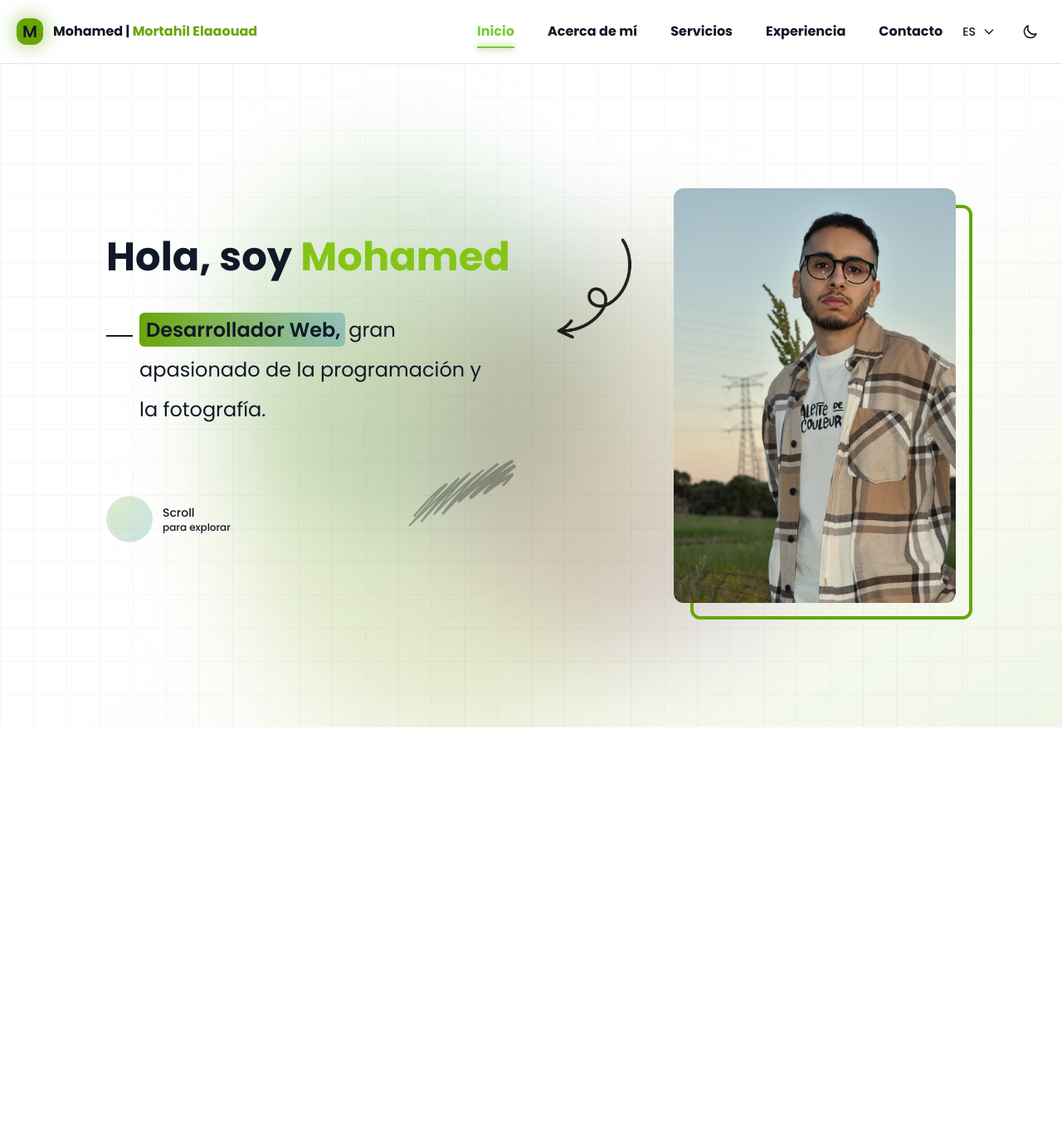
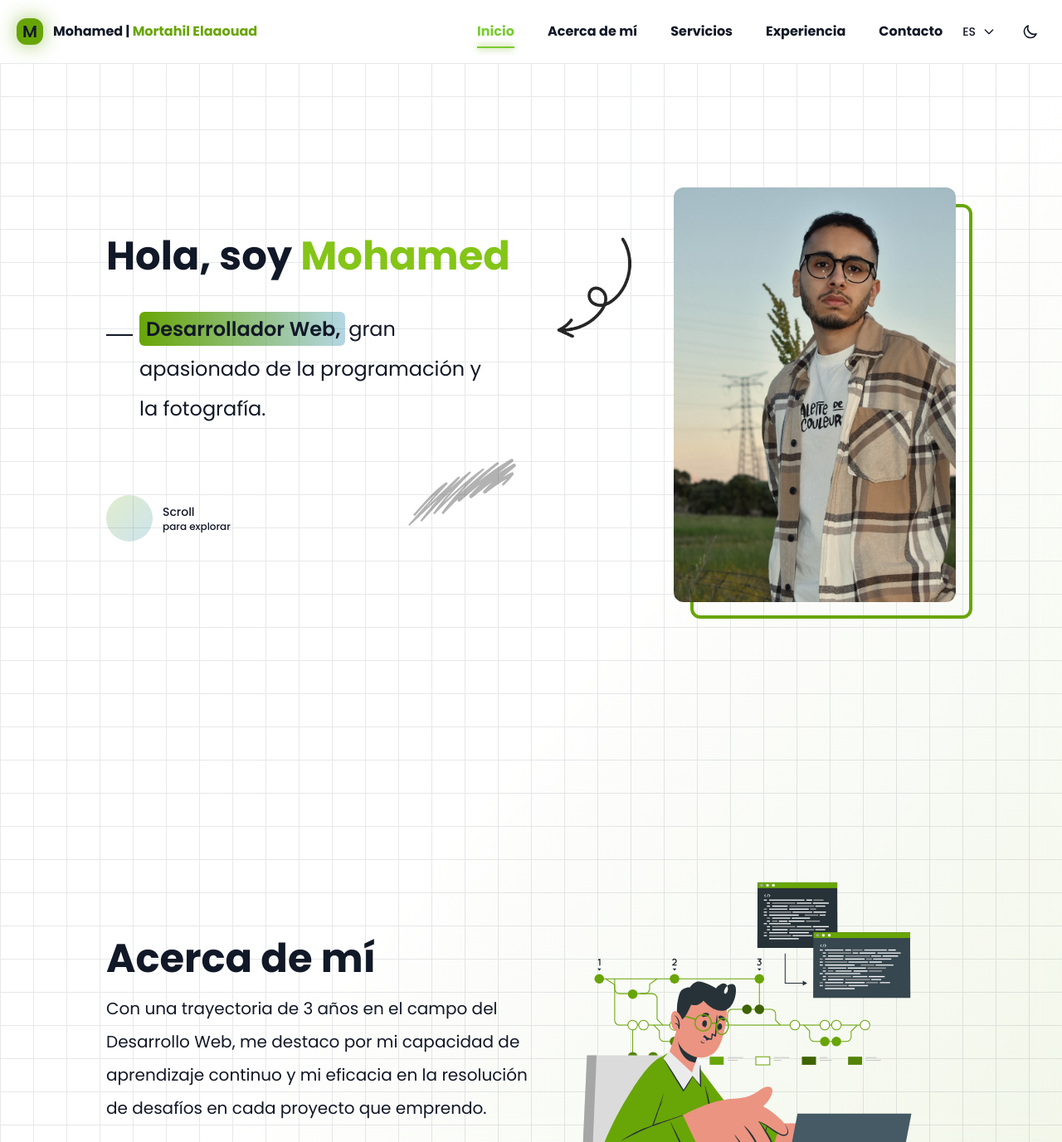
Before and after one commit to webdevmohamed/portfolio, a Vue app: page / in a window 1280 px wide. Shown: the top 1377 px of the page at 83% size. Before the commit the page ends 877 px from the top, so only its background shows below. Built offline with nearby package versions, Linux system fonts and the light colour scheme.

Commit message:
Add new About component, integrate grid pattern in App component.

```diff
--- a/src/App.vue
+++ b/src/App.vue
@@ -1,11 +1,32 @@
 <template>
-  <Header />
-  <Home />
+  <div id="app">
+    <div class="min-h-screen overflow-hidden">
+      <Header />
+      <div class="relative">
+
+        <!-- Animated background -->
+        <div class="absolute inset-0 -z-10">
+          <!-- Base gradient -->
+          <div
+            class="absolute inset-0 bg-gradient-to-br from-background via-background to-primary/10 dark:to-primary/5">
+          </div>
+
+          <!-- Background blur pattern -->
+          <div class="absolute inset-0 bg-grid-pattern bg-grid opacity-[0.1] dark:opacity-[0.02] backdrop-blur-md">
+          </div>
+        </div>
+
+        <Home />
+        <About />
+      </div>
+    </div>
+  </div>
 </template>
 
 <script setup>
 import Header from './components/Header.vue'
 import Home from './components/Home.vue'
+import About from './components/About.vue'
 </script>
 
 <style scoped></style>
--- a/src/components/About.vue
+++ b/src/components/About.vue
@@ -0,0 +1,31 @@
+<template>
+    <div class="relative min-h-screen overflow-hidden">
+        <!-- Content -->
+        <div class="container mx-auto max-w-screen-lg relative flex items-center justify-between min-h-screen">
+            <div class="w-1/2">
+                <h1 class="text-5xl font-bold bg-clip-text text-foreground">
+                    Acerca de mí
+                </h1>
+                <p class="text-xl text-foreground leading-loose mt-4">
+                    Con una trayectoria de 3 años en el campo del Desarrollo Web, me destaco por mi capacidad de
+                    aprendizaje continuo y mi eficacia en la resolución de desafíos en cada proyecto que emprendo.
+                </p>
+                <div class="flex gap-4 mt-6">
+                    <a href="/path/to/cv.pdf"
+                        class="px-6 py-2 bg-primary text-white rounded-md hover:bg-primary-light transition duration-300 transform hover:scale-105">Descargar
+                        CV</a>
+                    <a href="mailto:your-email@example.com"
+                        class="px-4 py-2 bg-accent-blue text-white rounded-md hover:bg-accent-blue/80 transition duration-300 transform hover:scale-105">Contáctame</a>
+                    <a href="https://github.com/your-github" target="_blank"
+                        class="px-8 py-2 bg-gradient-to-r from-primary to-accent-orange text-white rounded-md hover:from-primary-light hover:to-accent-orange/80 transition duration-300 transform hover:scale-105">GitHub</a>
+                </div>
+            </div>
+            <img src="@/assets/about-3.svg" alt="About" class="w-1/2 h-auto" />
+        </div>
+    </div>
+</template>
+
+<script setup>
+</script>
+
+<style scoped></style>
--- a/src/components/Header.vue
+++ b/src/components/Header.vue
@@ -1,5 +1,5 @@
 <template>
-  <header class="p-5 bg-background border-b border-border">
+  <header class="p-5 bg-background">
     <div class="mx-auto container flex items-center justify-between">
       <div class="flex items-center gap-3 group cursor-pointer">
         <div class="relative w-8 h-8 bg-primary rounded-xl flex items-center justify-center">
--- a/src/components/Home.vue
+++ b/src/components/Home.vue
@@ -1,33 +1,8 @@
 <template>
-    <div class="relative min-h-screen overflow-hidden">
-        <!-- Animated background -->
-        <div class="absolute inset-0 -z-10">
-            <!-- Base gradient -->
-            <div
-                class="absolute inset-0 bg-gradient-to-br from-background via-background to-primary/10 dark:to-primary/5">
-            </div>
-
-            <!-- Decorative circles -->
-            <div class="absolute top-20 left-[20%] w-[500px] h-[500px] rounded-full blur-3xl animate-blob
-                bg-gradient-to-br from-primary/20 to-accent-blue/20 dark:from-primary/5 dark:to-accent-blue/5">
-            </div>
-            <div class="absolute bottom-20 right-[20%] w-[500px] h-[500px] rounded-full blur-3xl animate-blob animation-delay-2000
-                bg-gradient-to-tr from-accent-purple/20 to-primary/20 dark:from-accent-purple/5 dark:to-primary/5">
-            </div>
-            <div class="absolute top-[40%] right-[40%] w-[500px] h-[500px] rounded-full blur-3xl animate-blob animation-delay-4000
-                bg-gradient-to-bl from-accent-orange/20 to-primary/20 dark:from-accent-orange/5 dark:to-primary/5">
-            </div>
-
-            <!-- Grid pattern -->
-            <div class="absolute inset-0 bg-grid-pattern opacity-[0.03] dark:opacity-[0.02]"></div>
-        </div>
-
-        <!-- Content -->
-        <div class="container mx-auto max-w-screen-lg relative">
-            <div class="flex items-center justify-between gap-5 min-h-screen">
-                <HomeContent />
-                <ProfileImage />
-            </div>
+    <div class="container mx-auto max-w-screen-lg relative">
+        <div class="flex items-center justify-between gap-5 min-h-screen">
+            <HomeContent />
+            <ProfileImage />
         </div>
     </div>
 </template>
@@ -37,18 +12,4 @@ import ProfileImage from './ProfileImage.vue'
 import HomeContent from './HomeContent.vue'
 </script>
 
-<style scoped>
-.bg-grid-pattern {
-    background-image: linear-gradient(var(--foreground) 1px, transparent 1px),
-        linear-gradient(to right, var(--foreground) 1px, transparent 1px);
-    background-size: 40px 40px;
-}
-
-.animation-delay-2000 {
-    animation-delay: 2s;
-}
-
-.animation-delay-4000 {
-    animation-delay: 4s;
-}
-</style>
+<style scoped></style>
--- a/src/components/HomeContent.vue
+++ b/src/components/HomeContent.vue
@@ -18,11 +18,8 @@
             <div class="relative w-fit flex flex-col items-start gap-3 pt-20 group">
                 <div class="flex items-center gap-3 cursor-pointer">
                     <div
-                        class="relative w-14 h-14 rounded-full bg-gradient-to-br from-primary/20 to-accent-blue/20 group-hover:from-primary/30 group-hover:to-accent-blue/30 transition-all duration-300 overflow-hidden flex items-center justify-center">
+                        class="relative w-14 h-14 animate-pulse group-hover:animate-none rounded-full bg-gradient-to-br from-primary/40 to-accent-blue/40 group-hover:from-primary/60 group-hover:to-accent-blue/60 transition-all duration-300 overflow-hidden flex items-center justify-center">
                         <div class="w-3 h-3 border-r-[2px] border-b-[2px] border-primary animate-fade-move-down">
-                        </div>
-                        <div
-                            class="absolute inset-0 rounded-full bg-primary/5 group-hover:bg-primary/10 blur-xl transition-all duration-300">
                         </div>
                     </div>
                     <div class="flex flex-col">
--- a/tailwind.config.js
+++ b/tailwind.config.js
@@ -82,6 +82,12 @@ export default {
 
         },
       },
+      backgroundImage: {
+        'grid-pattern': "linear-gradient(var(--foreground) 1px, transparent 1px), linear-gradient(to right, var(--foreground) 1px, transparent 1px)",
+      },
+      backgroundSize: {
+        'grid': '40px 40px',
+      },
     },
   },
   plugins: [],
```
Also changed, not shown: src/assets/base.css (line endings or trailing spaces).
